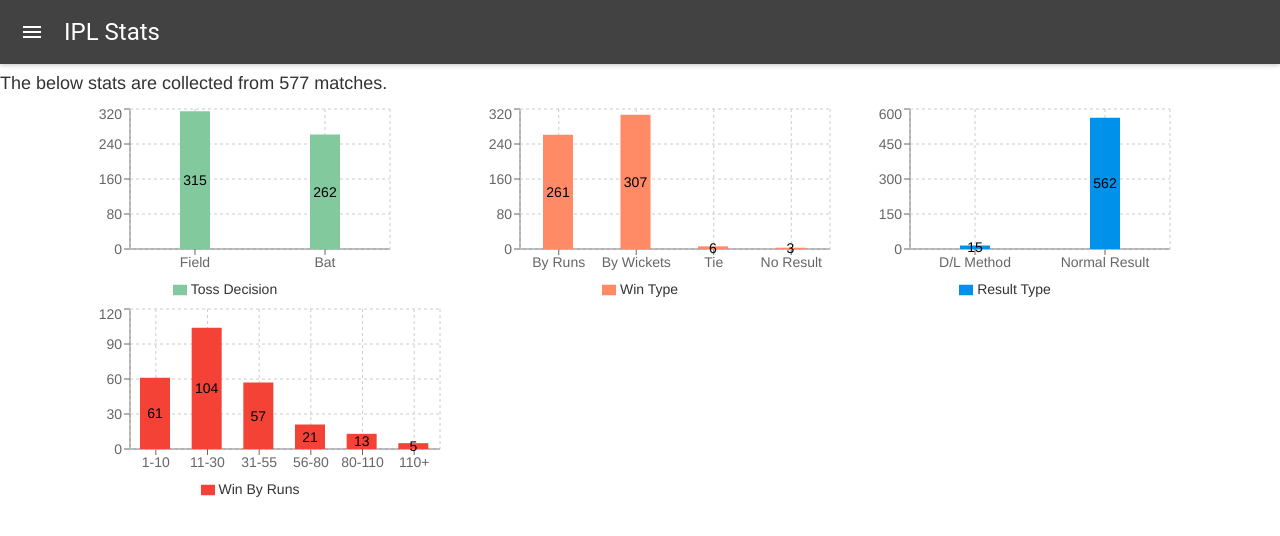
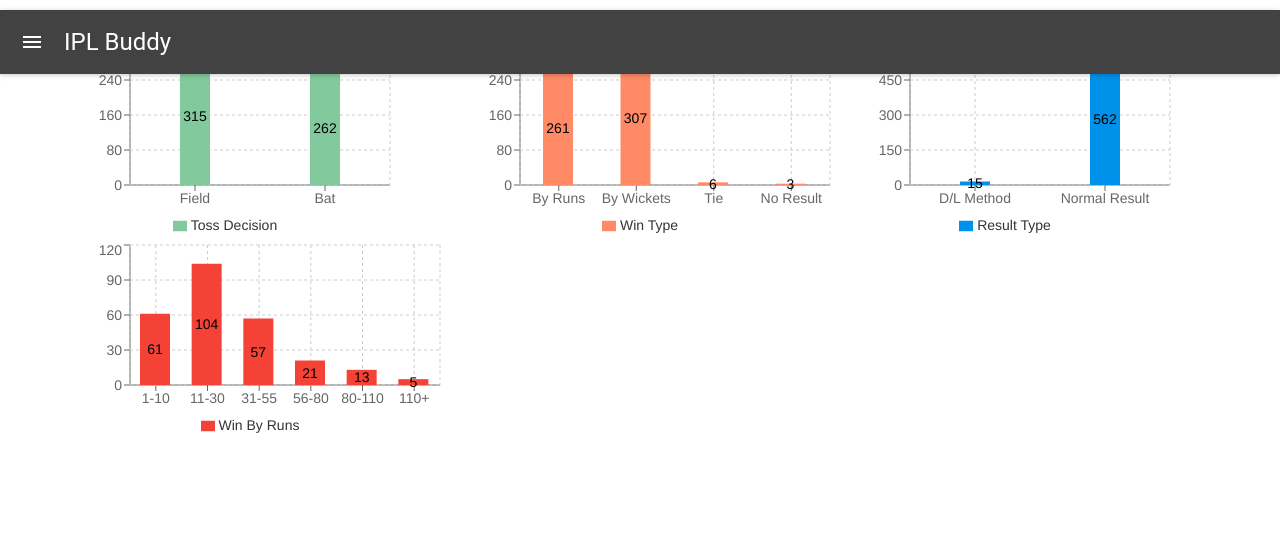
Before and after one commit to amanshu-kataria/ipl-buddy, a React (Create React App) app: page / in a window 1280 px wide. Shown: the top 536 px of the page. Built offline with nearby package versions, Linux system fonts and the light colour scheme.

Commit message:
Styling and title changes

```diff
--- a/src/App.js
+++ b/src/App.js
@@ -42,9 +42,12 @@ class App extends Component {
           <Divider />
         </Drawer>
         <AppBar
-          style={{ backgroundColor: "#424242" }}
+          style={{
+            backgroundColor: "#424242",
+            position: "fixed"
+          }}
           onLeftIconButtonTouchTap={this.handleDrawer}
-          title="IPL Stats"
+          title="IPL Buddy"
         />
         <MatchesData />
       </MuiThemeProvider>
```
